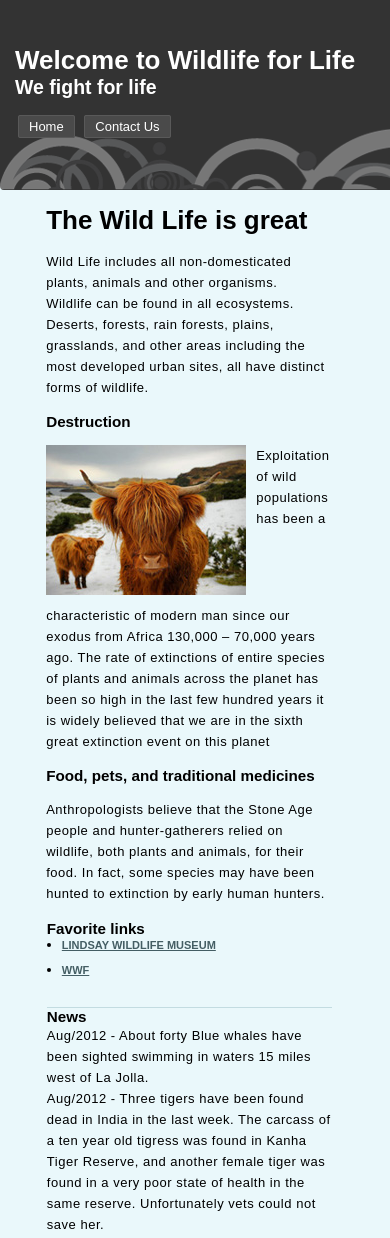
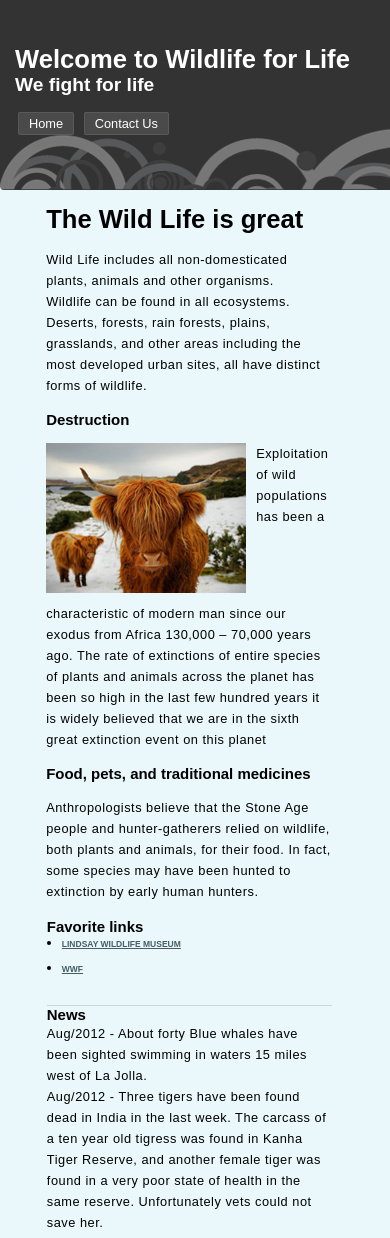
Before and after one commit to jasperluong/jasperluong.github.io, a plain HTML site: page homework2copy/index.html in a window 390 px wide. Shown: the top 1238 px of the page. Drawn offline with Linux system fonts and the light colour scheme.

Commit message:
Add files via upload

```diff
--- a/homework2copy/index.html
+++ b/homework2copy/index.html
@@ -1,9 +1,9 @@
 <!DOCTYPE html>
-<html>
+<html lang="en">
 <head>
-<meta http-equiv="Content-Type" content="text/html; charset=UTF-8" />
+<meta http-equiv="Content-Type" content="text/html; charset=UTF-8" >
 <meta name="viewport" content="width=device-width, initial-scale=1.0">
-<link rel="stylesheet" type="text/css" href="style.css" />
+<link rel="stylesheet" type="text/css" href="style.css" >
 <title>Wild Life</title>
 </head>
 
--- a/homework2copy/style.css
+++ b/homework2copy/style.css
@@ -21,10 +21,6 @@
 		background-repeat:no-repeat; /* sets a background image to repeat, repeat-x, repeat-y or not at all as written in this rule */
 		background-position:left bottom;/* sets a background image position */
 		color:#fff;	/* sets the the color of all header text to white */
-		-webkit-border-bottom-right-radius: 4px;
-		-webkit-border-bottom-left-radius: 4px;
-		-moz-border-radius-bottomright: 4px;
-		-moz-border-radius-bottomleft: 4px;
 		border-bottom-right-radius: 4px;
 		border-bottom-left-radius: 4px;	/* these 6 lines of border-radius code make rounded corners for the bottom work in firefox, safari, chrome, opera and IE9 */
 		margin:0 auto; /* by declaring a width on any block element (like a div), giving it a css property of margin:0 auto will center that block element on page */
@@ -47,8 +43,6 @@
 	ul.navigation li a{
 		background:#4a4a4a;	/* this is a dark grey background for the link */
 		color:#fff;	/* this makes the link text white */
-		-moz-border-radius:2px;
-		-webkit-border-radius:2px;
 		border-radius:2px;	/* these 3 lines of border-radius code make rounded corners work in firefox, safari, chrome, opera and IE9 */
 		border:1px solid #595959; /* this adds a light grey solid border of 1px width around the link */
 		padding:3px 10px;	/* as the name implies, this adds extra padding around the link, so that the borders don't bump up against the link text */
@@ -171,6 +165,14 @@
 
 		}
 	  }
+	  @media screen and (max-width: 768px) {
+		body{
+			font-size:0.75em; /* all normal text on the web page has a base font size of 14px now */
+		}
+		.list li a{
+			font-size:8.5px;	/* this makes all anchor classes with .list applied 11px tall  */
+		}
+	  }
 	  @media screen and (max-width: 479px) {
 		div.flex {
 			display: flex;
@@ -182,4 +184,10 @@
 			width: 73vw;
 			margin-top: 1rem;
 		}
+		body{
+			font-size:0.8em; /* all normal text on the web page has a base font size of 14px now */
+		}
+		.list li a{
+			font-size:8.5px;	/* this makes all anchor classes with .list applied 11px tall  */
+		}
 	  }
```
